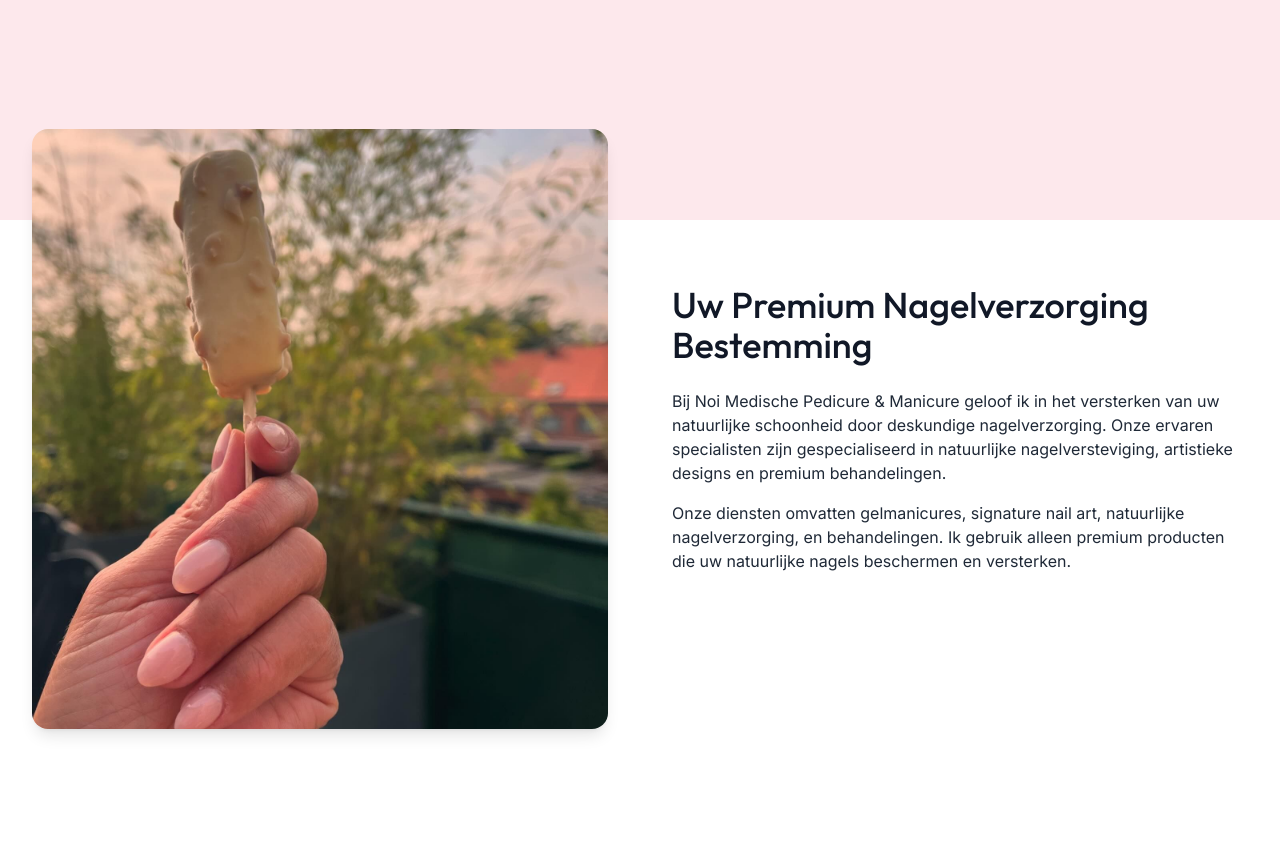
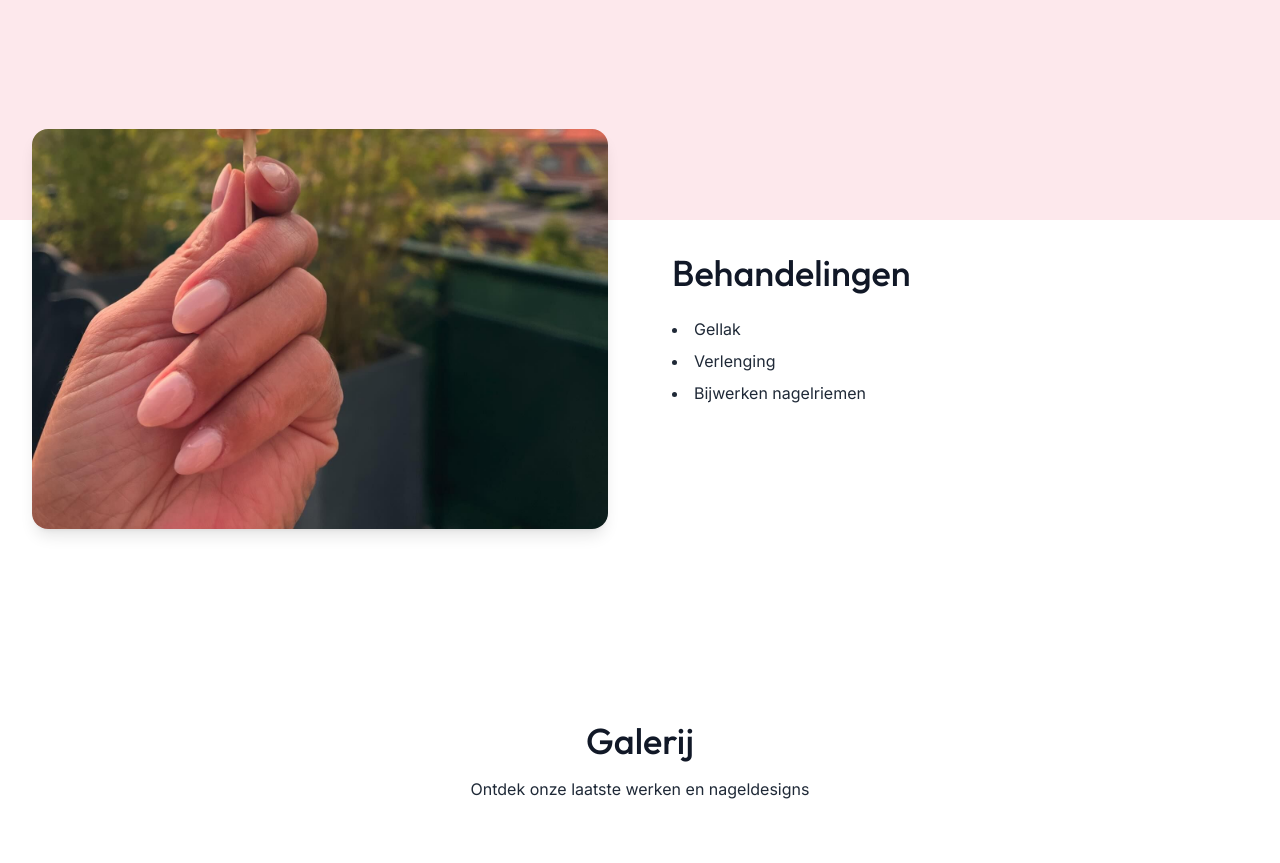
Before and after one commit to snenenenenenene/nailsbynoi, a Next.js app: page /manicure in a window 1280 px wide. Shown: the part 580-1443 px from the top of the page. Built offline with nearby package versions, Linux system fonts and the light colour scheme.

Commit message:
Refactor Manicure page: update image dimensions, change section title to 'Behandelingen', and replace descriptive text with a bullet list of services offered.

```diff
--- a/app/manicure/page.tsx
+++ b/app/manicure/page.tsx
@@ -112,28 +112,23 @@ export default function ManicurePage() {
 							<ClickableImage
 								src="/images/about.jpg"
 								alt="Ons salon - Premium nagelverzorging in Brasschaat"
-								width={2000}
+								width={1600}
 								height={1}
-								className="w-full h-[600px] object-cover"
+								className="w-full h-[400px] object-cover object-bottom"
 								allPageImages={pageImages}
 								currentIndex={1}
 							/>
 						</div>
 						<div className="space-y-6">
 							<h2 className="text-3xl sm:text-4xl font-medium mb-6">
-								Uw Premium Nagelverzorging Bestemming
+								Behandelingen
 							</h2>
 							<div className="space-y-4 text-gray-800">
-								<p>
-									Bij {siteConfig.businessName} geloof ik in het versterken van uw natuurlijke schoonheid
-									door deskundige nagelverzorging. Onze ervaren specialisten zijn gespecialiseerd
-									in natuurlijke nagelversteviging, artistieke designs en premium behandelingen.
-								</p>
-								<p>
-									Onze diensten omvatten gelmanicures, signature nail art, natuurlijke nagelverzorging,
-									en behandelingen. Ik gebruik alleen premium producten die uw natuurlijke
-									nagels beschermen en versterken.
-								</p>
+								<ul className="list-disc list-inside space-y-2">
+									<li>Gellak</li>
+									<li>Verlenging</li>
+									<li>Bijwerken nagelriemen</li>
+								</ul>
 							</div>
 						</div>
 					</div>
```
